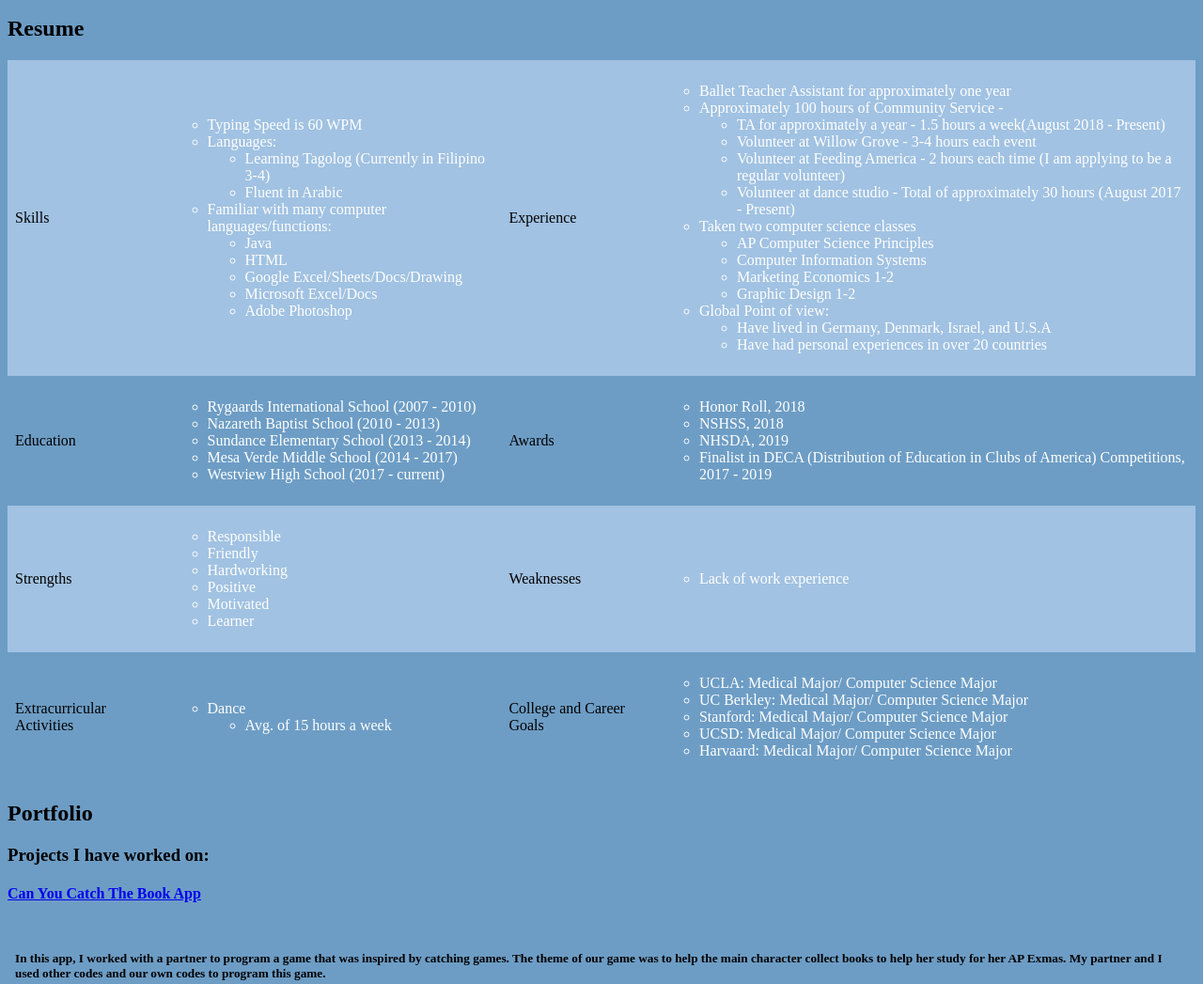
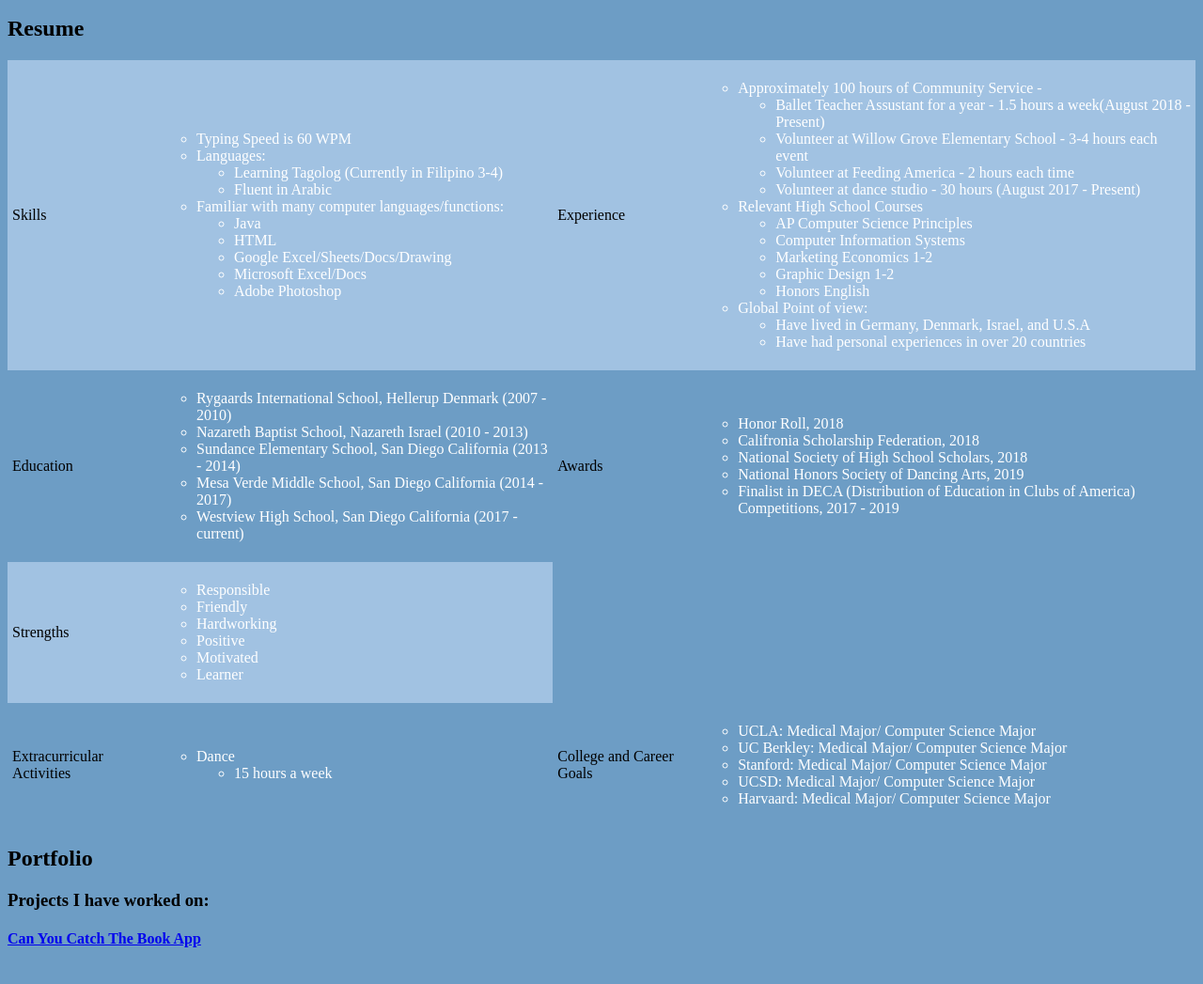
Before and after one commit to WVCS/portfolio-TrinityY, a plain HTML site: page index.html in a window 1280 px wide. Shown: the part 498-1545 px from the top of the page at 94% size. Drawn offline with Linux system fonts and the light colour scheme.

Commit message:
Update index.html

```diff
--- a/index.html
+++ b/index.html
@@ -59,20 +59,20 @@ img {
     <td>Experience</td>
 	 <td>
 	<ul style="list-style-type:circle;color:#FFFFFF;">
-  <li>Ballet Teacher Assistant for approximately one year</li>
   <li> Approximately 100 hours of Community Service - </li>
   <ul style="list-style-type: circle;">
-  <li>TA for approximately  a year - 1.5 hours a week(August 2018 - Present)</li>
-  <li>Volunteer at Willow Grove - 3-4 hours each event </li>
-  <li>Volunteer at Feeding America - 2 hours each time (I am applying to be a regular volunteer)</li>
- <li>Volunteer at dance studio - Total of approximately 30 hours (August 2017 - Present)</li>
+  <li>Ballet Teacher Assustant for a year - 1.5 hours a week(August 2018 - Present)</li>
+  <li>Volunteer at Willow Grove Elementary School - 3-4 hours each event </li>
+  <li>Volunteer at Feeding America - 2 hours each time</li>
+ <li>Volunteer at dance studio - 30 hours (August 2017 - Present)</li>
  </ul>
- <li>Taken two computer science classes</li>
+ <li>Relevant High School Courses</li>
   <ul style="list-style-type: circle;">
   <li> AP Computer Science Principles </li>
   <li>Computer Information Systems</li>
 <li> Marketing Economics 1-2 </li>
 <li>Graphic Design 1-2</li>
+<li>Honors English</li>
   </ul>
   <li>Global Point of view:</li>
 <ul>
@@ -86,11 +86,11 @@ img {
     <td>Education</td>
 	<td>
     <ul style="list-style-type:circle;color:#FFFFFF;">
-  <li>Rygaards International School (2007 - 2010)</li>
-  <li>Nazareth Baptist School (2010 - 2013)</li>
-  <li>Sundance Elementary School (2013 - 2014)</li>
-  <li>Mesa Verde Middle School (2014 - 2017)</li>
-  <li>Westview High School (2017 - current)</li>
+  <li>Rygaards International School, Hellerup Denmark (2007 - 2010)</li>
+  <li>Nazareth Baptist School, Nazareth Israel (2010 - 2013)</li>
+  <li>Sundance Elementary School, San Diego California (2013 - 2014)</li>
+  <li>Mesa Verde Middle School, San Diego California (2014 - 2017)</li>
+  <li>Westview High School, San Diego California (2017 - current)</li>
     </ul>
 </td>
     </td>
@@ -98,8 +98,9 @@ img {
 	<td>
     <ul style="list-style-type:circle;color:#FFFFFF;">
   <li>Honor Roll, 2018</li>
-  <li>NSHSS, 2018</li>
-  <li>NHSDA, 2019</li>
+	    <li>Califronia Scholarship Federation, 2018</li>
+  <li>National Society of High School Scholars, 2018</li>
+  <li>National Honors Society of Dancing Arts, 2019</li>
   <li>Finalist in DECA (Distribution of Education in Clubs of America) Competitions, 2017 - 2019
     </ul>
 	</td>
@@ -116,12 +117,6 @@ img {
 <li>Motivated</li>
 <li>Learner</li>
     </td>
-    <td>Weaknesses</td>
-	<td>
-    <ul style="list-style-type:circle;color:#FFFFFF;">
-  <li>Lack of work experience</li>
-    </ul>
-	</td>
     </td>
   </tr>
     <tr>
@@ -130,7 +125,7 @@ img {
     <ul style="list-style-type:circle;color:#FFFFFF;">
   <li>Dance</li>
 	    <ul>
-		    <li>Avg. of 15 hours a week</li>
+		    <li>15 hours a week</li>
 	    </ul>
     </ul>
 </td>
@@ -148,6 +143,15 @@ img {
   </tr>
   </tr>
  </table>
+<style>
+td, th {
+  border: 1px solid groove;
+  text-align: left;
+  padding: 5px;
+}
+}
+
+</style>
 
 <h2>Portfolio</h2>
 <h3>Projects I have worked on:</h3>
@@ -159,7 +163,7 @@ img {
 			</h4>
 			<table>
 			<td>
-				<h5> In this app, I worked with a partner to program a game that was inspired by catching games. The theme of our game was to help the main character collect books to help her study for her AP Exmas. My partner and I used other codes and our own codes to program this game.</h5>
+				<h5> In this app, I worked with a partner to program a game that was inspired by catching games. The theme of our game was to assist the main character collect books to help her study for her AP Exmas. My partner and I incorporated other codes and our own codes to program this game.</h5>
 			</td>
 			</table>
 			<h4>
@@ -167,7 +171,7 @@ img {
 			</h4>
 			<table>
 			<td>
-				<h5>In this project, I worked with two other poeple to make this video answering What the similrities and differences between the life and personal journey of Anne in Diary of Anne Frank and Elie in Night were.</h5>
+				<h5>In this project, I worked with two other poeple to make a video answering the question "What the similrities and differences between the life and personal journey of Anne in Diary of Anne Frank and Elie in Night were?"</h5>
 			</td>
 			</table>
 			<h4>
```
